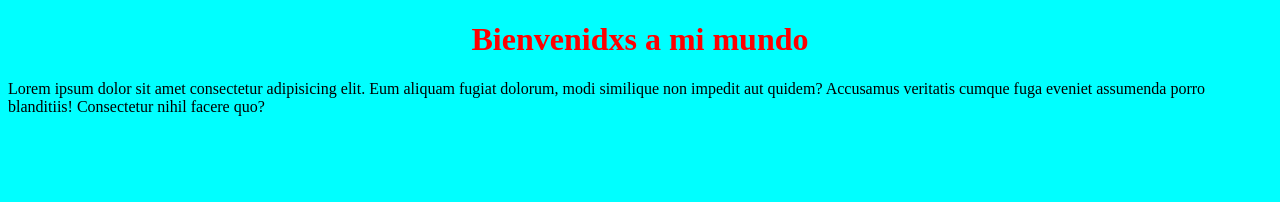
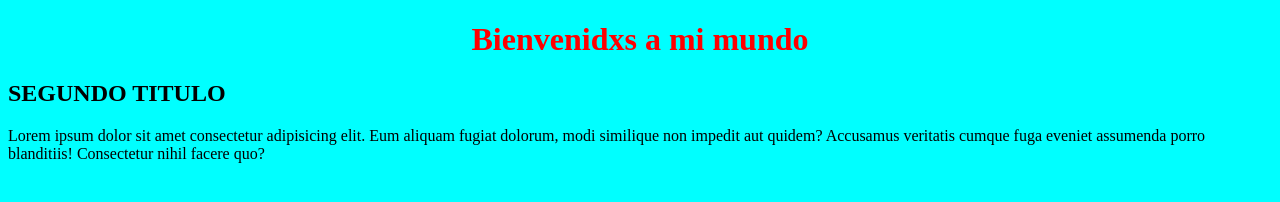
Before and after one commit to lorediaz78/probando, a plain HTML site: page index.html in a window 1280 px wide. Drawn offline with Linux system fonts and the light colour scheme.

Commit message:
Update index.html
agregue h2

```diff
--- a/index.html
+++ b/index.html
@@ -9,6 +9,7 @@
 </head>
 <body>
      <h1>Bienvenidxs a mi mundo</h1>
+    <h2>SEGUNDO TITULO</h2>
     <p>Lorem ipsum dolor sit amet consectetur adipisicing elit. Eum aliquam fugiat dolorum, modi similique non impedit aut quidem? Accusamus veritatis cumque fuga eveniet assumenda porro blanditiis! Consectetur nihil facere quo?</p>
 </body>
 </html>
```
